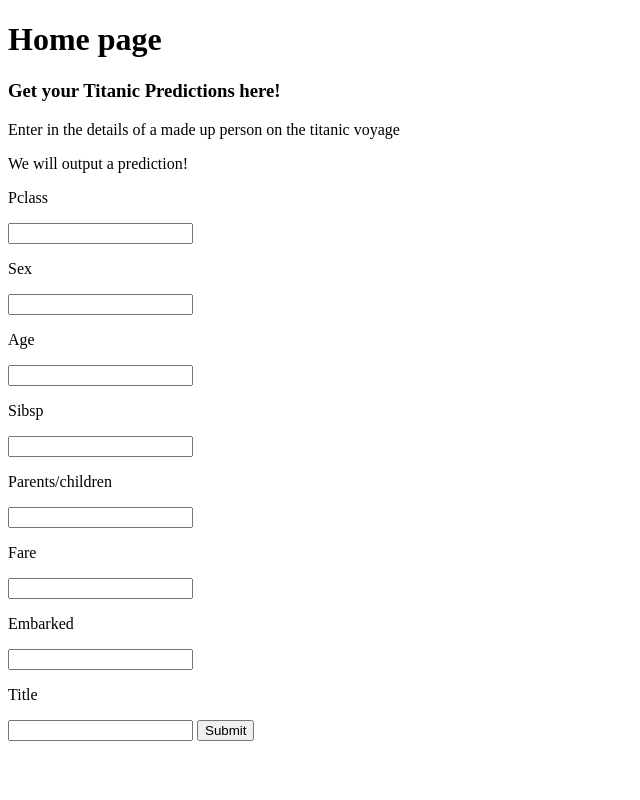
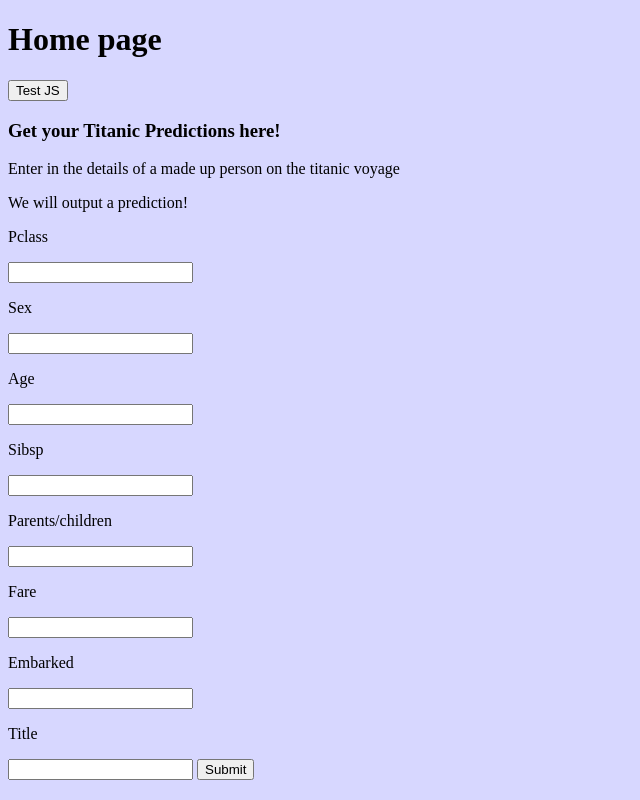
Before and after one commit to flo-joe/unaicorn, a Django app: page / in a window 1280 px wide. Shown: the whole page, without its empty margins (0-640 px from the left). Run offline with Django 3.2, Linux system fonts and the light colour scheme.

Commit message:
Added and configured static resources

```diff
--- /dev/null
+++ b/titanic/static/main.js
@@ -0,0 +1,3 @@
+function clicked() {
+    alert("Javascript working")
+}
--- /dev/null
+++ b/titanic/static/style.css
@@ -0,0 +1,3 @@
+body {
+    background-color: #d7d7ff;
+}
--- a/titanic/templates/index.html
+++ b/titanic/templates/index.html
@@ -5,9 +5,12 @@
     <meta http-equiv="X-UA-Compatible" content="IE=edge">
     <meta name="viewport" content="width=device-width, initial-scale=1.0">
     <title>Titanic predictor</title>
+    {% load static %}
+    <link rel="stylesheet" href="{% static 'style.css' %}">
 </head>
 <body>
     <h1>Home page</h1>
+    <button type="button" onclick="clicked()">Test JS</button>
     <h3>Get your Titanic Predictions here!</h3>
     <p>Enter in the details of a made up person on the titanic voyage</p>
     <p>We will output a prediction!</p>
@@ -34,6 +37,6 @@
 
         <input type="submit">
     </form>
-
+    <script src={% static 'main.js' %}></script>
 </body>
 </html>
--- a/titanic/titanic/settings.py
+++ b/titanic/titanic/settings.py
@@ -118,3 +118,4 @@ USE_TZ = True
 # https://docs.djangoproject.com/en/3.0/howto/static-files/
 
 STATIC_URL = '/static/'
+STATICFILES_DIRS = [os.path.join('static'),]
```
